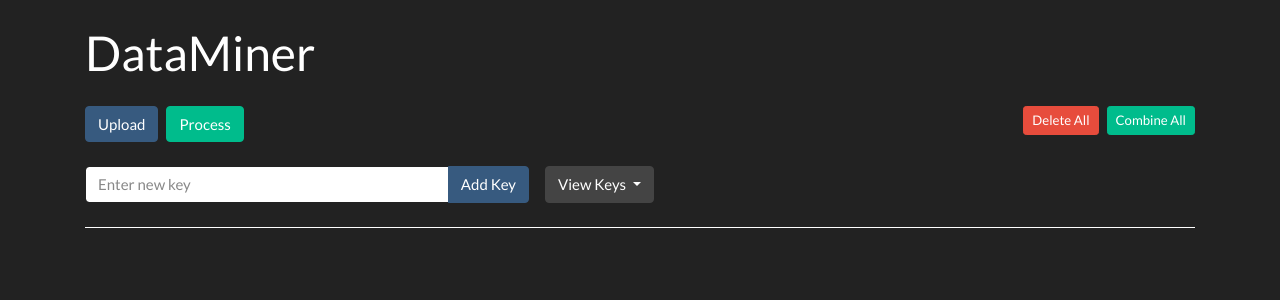
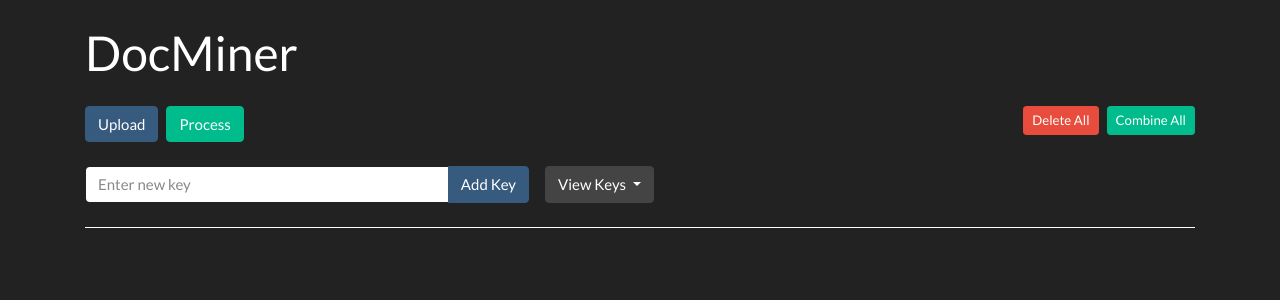
Before and after one commit to MachineMindCore/docminer, a Flask app: page / in a window 1280 px wide. Shown: the top 300 px of the page. Run offline with Flask 3, Linux system fonts and the light colour scheme; parts of the project's set-up code (start-up, migrations or seed data) failed here and were passed over; some libraries are stand-ins or nearby versions.

Commit message:
change title

```diff
--- a/docminer/templates/index.html
+++ b/docminer/templates/index.html
@@ -23,7 +23,7 @@
 </head>
 <body>
     <div class="container">
-        <h1 class="my-4">DataMiner</h1>
+        <h1 class="my-4">DocMiner</h1>
 
         <!-- Upload and Delete All Buttons -->
         <div class="mb-4 d-flex justify-content-between">
```
